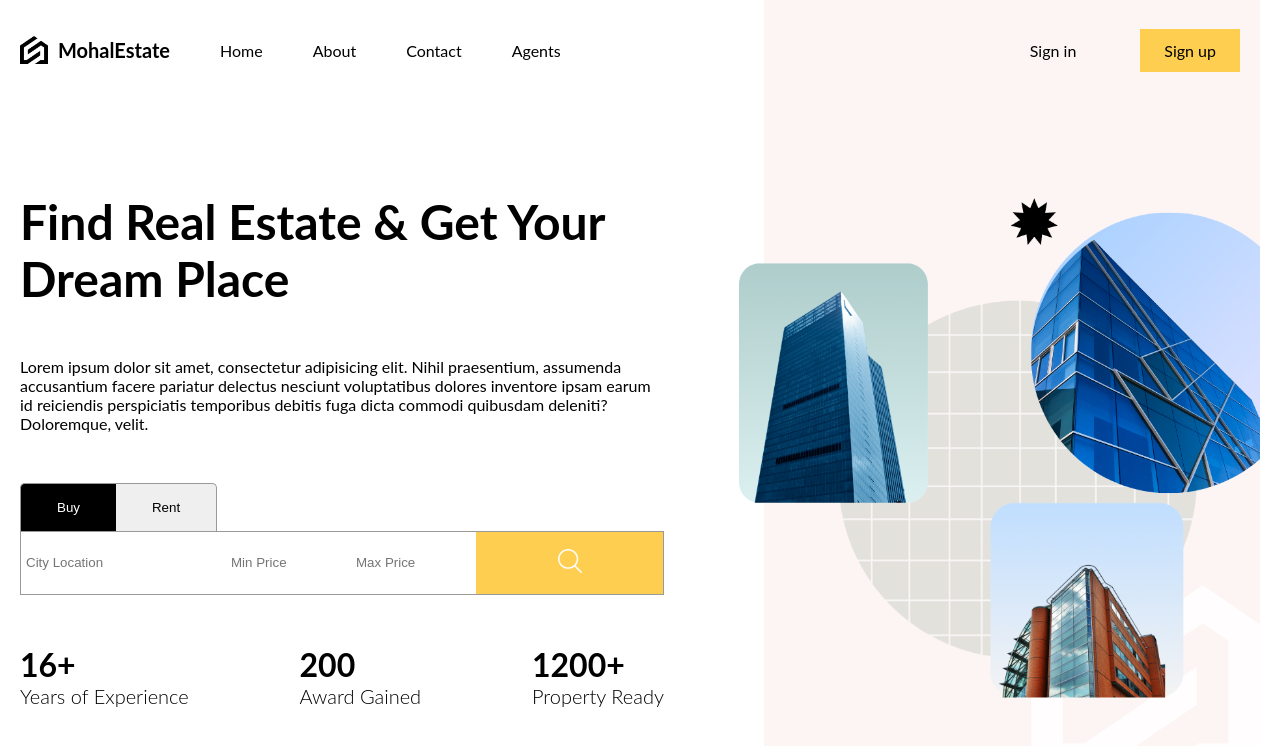
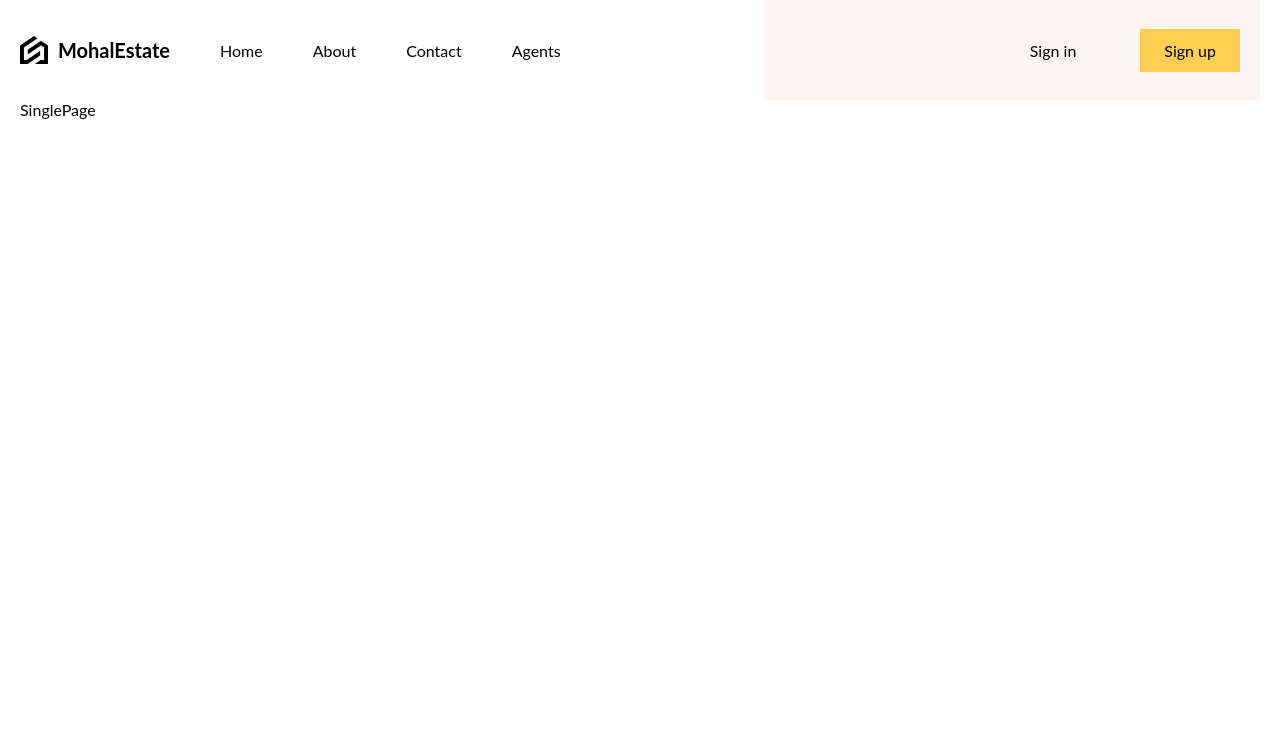
Before and after one commit to MHammad33/Real-Estate-App, a React (Vite) app in the folder client/: page /list/1 in a window 1280 px wide. Shown: the top 746 px of the page. Built offline with nearby package versions, Linux system fonts and the light colour scheme.

Commit message:
Create Routes for Pages

```diff
--- a/client/package.json
+++ b/client/package.json
@@ -12,6 +12,7 @@
   "dependencies": {
     "react": "^18.3.1",
     "react-dom": "^18.3.1",
+    "react-router-dom": "^6.26.0",
     "sass": "^1.77.8"
   },
   "devDependencies": {
--- a/client/src/App.tsx
+++ b/client/src/App.tsx
@@ -1,16 +1,28 @@
-import { Navbar } from "./components";
-import "./layout.scss";
-import { HomePage } from "./pages";
+import { createBrowserRouter, RouterProvider } from "react-router-dom";
+import { HomePage, Layout, ListPage, SinglePage } from "./pages";
 
 function App() {
-	return (
-		<div className="layout">
-			<Navbar />
-			<div className="content">
-				<HomePage />
-			</div>
-		</div>
-	);
+	const router = createBrowserRouter([
+		{
+			path: "/",
+			element: <Layout />,
+			children: [
+				{
+					path: "/",
+					element: <HomePage />,
+				},
+				{
+					path: "/list",
+					element: <ListPage />,
+				},
+				{
+					path: "/list/:id",
+					element: <SinglePage />,
+				},
+			],
+		},
+	]);
+	return <RouterProvider router={router} />;
 }
 
 export default App;
--- a/client/src/pages/index.ts
+++ b/client/src/pages/index.ts
@@ -1 +1,4 @@
 export { default as HomePage } from "./homePage/HomePage";
+export { default as Layout } from "./layout/Layout";
+export { default as ListPage } from "./listPage/ListPage";
+export { default as SinglePage } from "./singlePage/SinglePage";
--- /dev/null
+++ b/client/src/pages/layout/Layout.tsx
@@ -0,0 +1,16 @@
+import { FC } from "react";
+import "./layout.scss";
+import { Navbar } from "../../components";
+import { Outlet } from "react-router-dom";
+
+const Layout: FC = () => {
+	return (
+		<div className="layout">
+			<Navbar />
+			<div className="content">
+				<Outlet />
+			</div>
+		</div>
+	);
+};
+export default Layout;
--- a/client/src/layout.scss
+++ b/client/src/pages/layout/layout.scss
@@ -1,4 +1,4 @@
-@import "./responsive.scss";
+@import "../../responsive.scss";
 
 .layout {
 	height: 100vh;
--- /dev/null
+++ b/client/src/pages/listPage/ListPage.tsx
@@ -0,0 +1,7 @@
+import { FC } from "react";
+import "./listPage.scss";
+
+const ListPage: FC = () => {
+	return <div>ListPage</div>;
+};
+export default ListPage;
--- /dev/null
+++ b/client/src/pages/listPage/listPage.scss
@@ -0,0 +1,4 @@
+@import "../../responsive.scss";
+
+.listPage {
+}
--- /dev/null
+++ b/client/src/pages/singlePage/SinglePage.tsx
@@ -0,0 +1,7 @@
+import { FC } from "react";
+import "./singlePage.scss";
+
+const SinglePage: FC = () => {
+	return <div>SinglePage</div>;
+};
+export default SinglePage;
--- /dev/null
+++ b/client/src/pages/singlePage/singlePage.scss
@@ -0,0 +1,4 @@
+@import "../../responsive.scss";
+
+.singlePage {
+}
```
Also changed, not shown: 1 other file (tests, documents, lock files or other folders).
